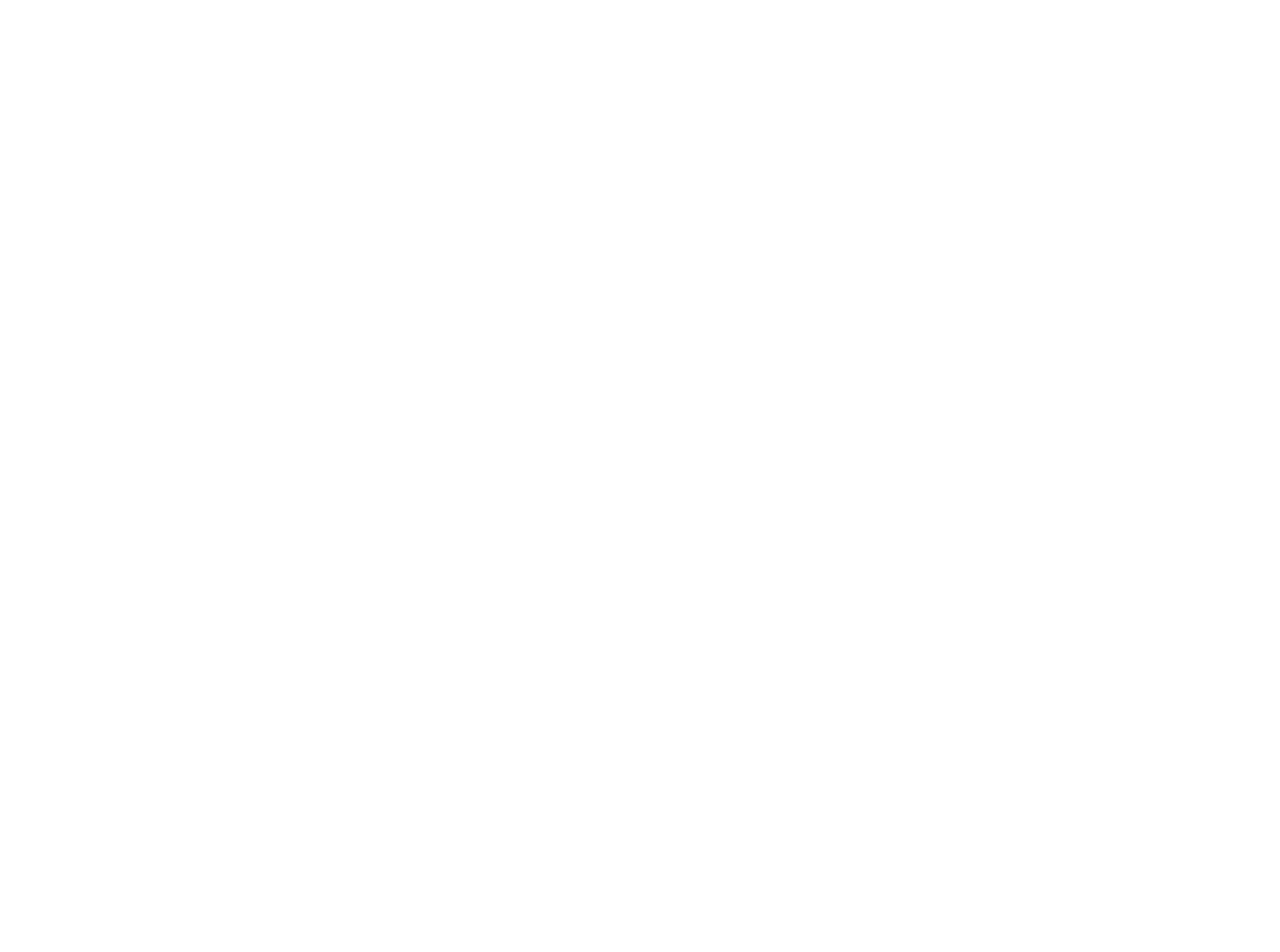
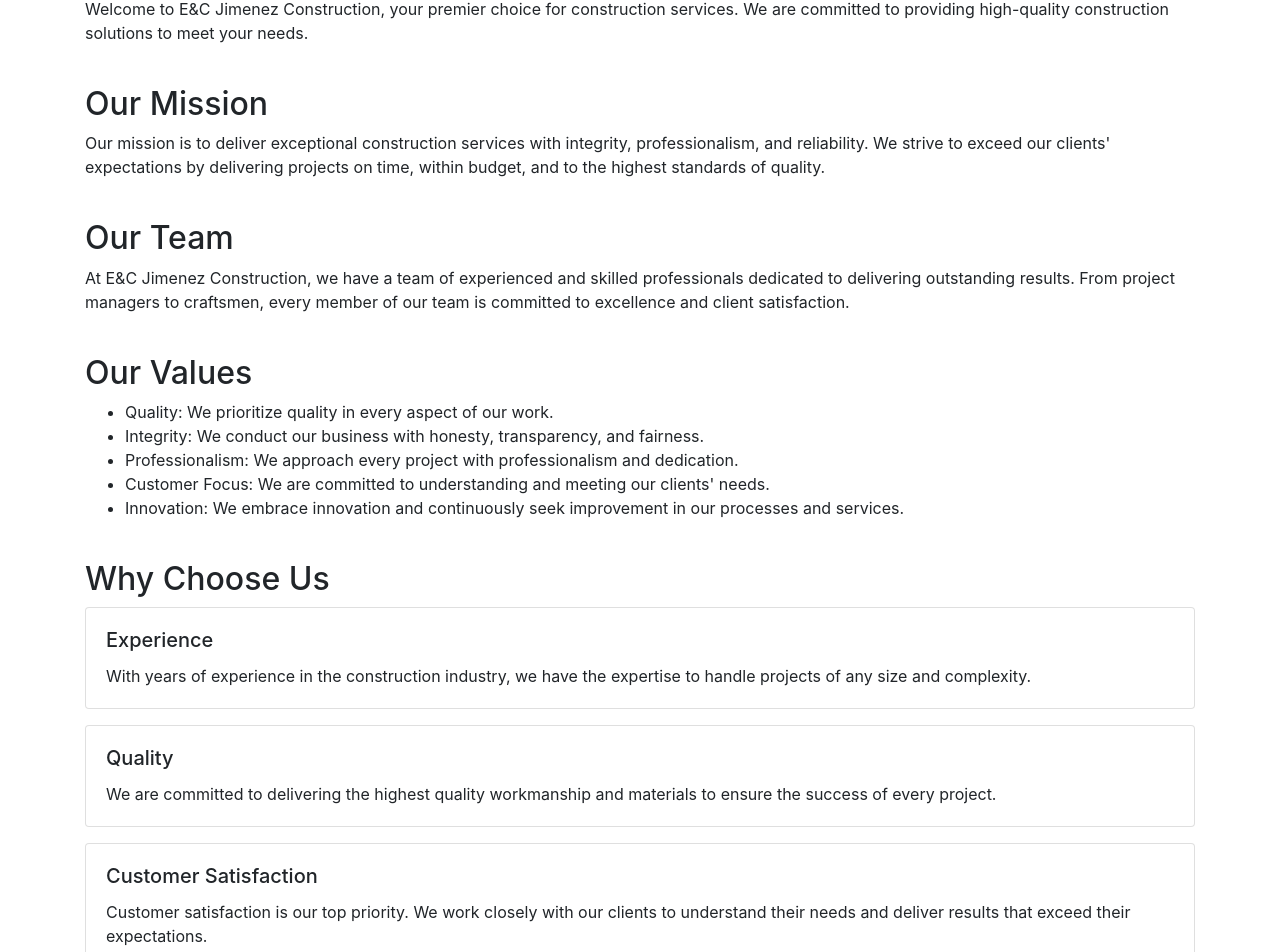
Before and after one commit to Develepor-Dan/E_and_C_Jimenez_Construction, a React (Vite) app in the folder client/: page /about-us in a window 1280 px wide. Shown: the part 279-1231 px from the top of the page. Before the commit the page ends 800 px from the top, so only its background shows below. Built offline with nearby package versions, Linux system fonts and the light colour scheme.

Commit message:
Update AboutUs.jsx

```diff
--- a/client/src/pages/AboutUs.jsx
+++ b/client/src/pages/AboutUs.jsx
@@ -1,16 +1,84 @@
 import React from 'react';
-import { useRouteError } from "react-router-dom";
-
-
+import { Container, Row, Col, Card } from 'react-bootstrap';
 
 const AboutUs = () => {
-
-
-    return (
-    <div>
-    <h1> Testing About Us Page ....</h1>
-    </div>
-    );
+  return (
+    <Container className="mt-5">
+      <Row>
+        <Col>
+          <h1>About Us</h1>
+          <p>
+            Welcome to E&C Jimenez Construction, your premier choice for construction services. We are committed to
+            providing high-quality construction solutions to meet your needs.
+          </p>
+        </Col>
+      </Row>
+      <Row className="mt-4">
+        <Col>
+          <h2>Our Mission</h2>
+          <p>
+            Our mission is to deliver exceptional construction services with integrity, professionalism, and
+            reliability. We strive to exceed our clients' expectations by delivering projects on time, within budget,
+            and to the highest standards of quality.
+          </p>
+        </Col>
+      </Row>
+      <Row className="mt-4">
+        <Col>
+          <h2>Our Team</h2>
+          <p>
+            At E&C Jimenez Construction, we have a team of experienced and skilled professionals dedicated to delivering
+            outstanding results. From project managers to craftsmen, every member of our team is committed to excellence
+            and client satisfaction.
+          </p>
+        </Col>
+      </Row>
+      <Row className="mt-4">
+        <Col>
+          <h2>Our Values</h2>
+          <ul>
+            <li>Quality: We prioritize quality in every aspect of our work.</li>
+            <li>Integrity: We conduct our business with honesty, transparency, and fairness.</li>
+            <li>Professionalism: We approach every project with professionalism and dedication.</li>
+            <li>Customer Focus: We are committed to understanding and meeting our clients' needs.</li>
+            <li>Innovation: We embrace innovation and continuously seek improvement in our processes and services.</li>
+          </ul>
+        </Col>
+      </Row>
+      <Row className="mt-4">
+        <Col>
+          <h2>Why Choose Us</h2>
+          <Card>
+            <Card.Body>
+              <Card.Title>Experience</Card.Title>
+              <Card.Text>
+                With years of experience in the construction industry, we have the expertise to handle projects of any
+                size and complexity.
+              </Card.Text>
+            </Card.Body>
+          </Card>
+          <Card className="mt-3">
+            <Card.Body>
+              <Card.Title>Quality</Card.Title>
+              <Card.Text>
+                We are committed to delivering the highest quality workmanship and materials to ensure the success of
+                every project.
+              </Card.Text>
+            </Card.Body>
+          </Card>
+          <Card className="mt-3">
+            <Card.Body>
+              <Card.Title>Customer Satisfaction</Card.Title>
+              <Card.Text>
+                Customer satisfaction is our top priority. We work closely with our clients to understand their needs
+                and deliver results that exceed their expectations.
+              </Card.Text>
+            </Card.Body>
+          </Card>
+        </Col>
+      </Row>
+    </Container>
+  );
 };
 
 export default AboutUs;
```
